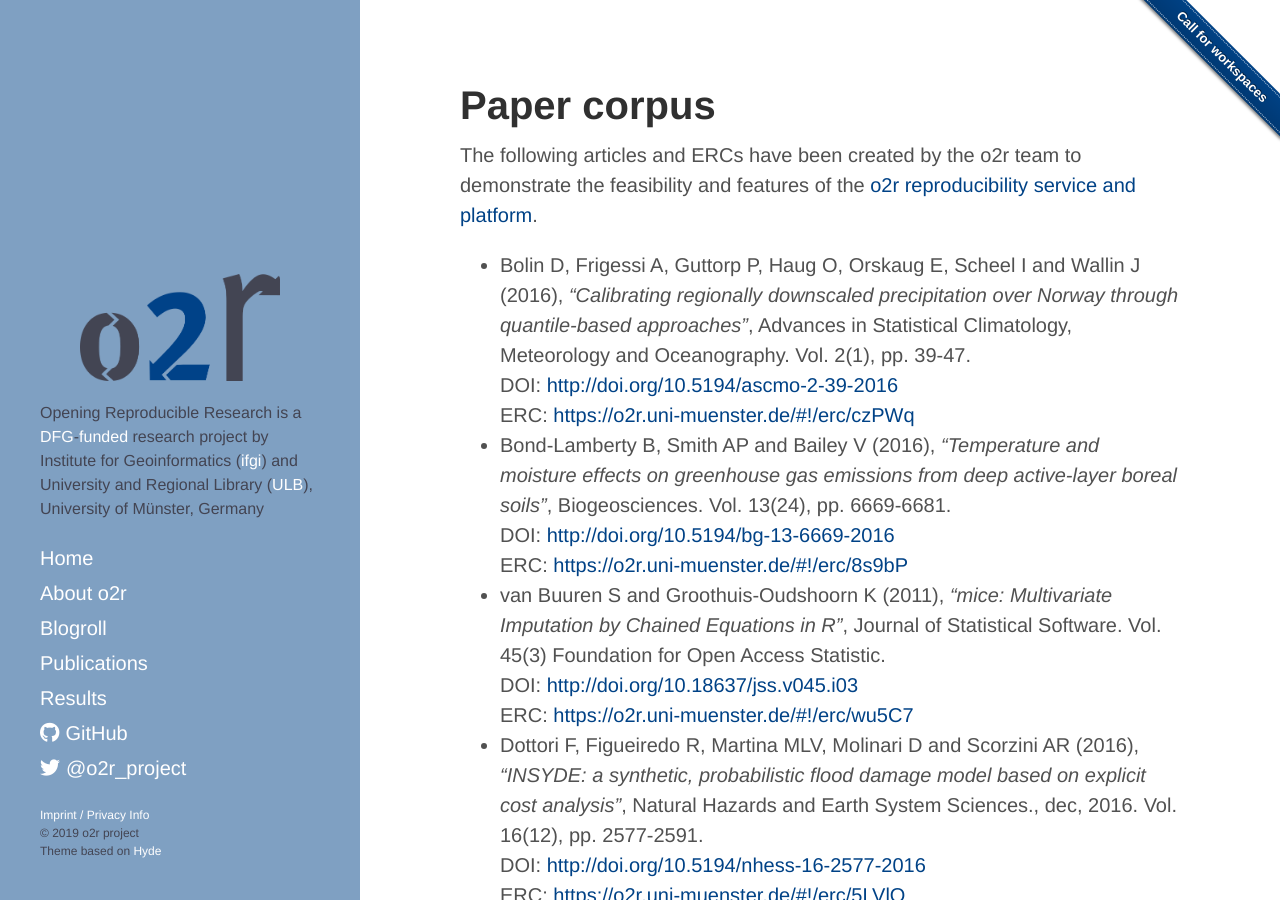
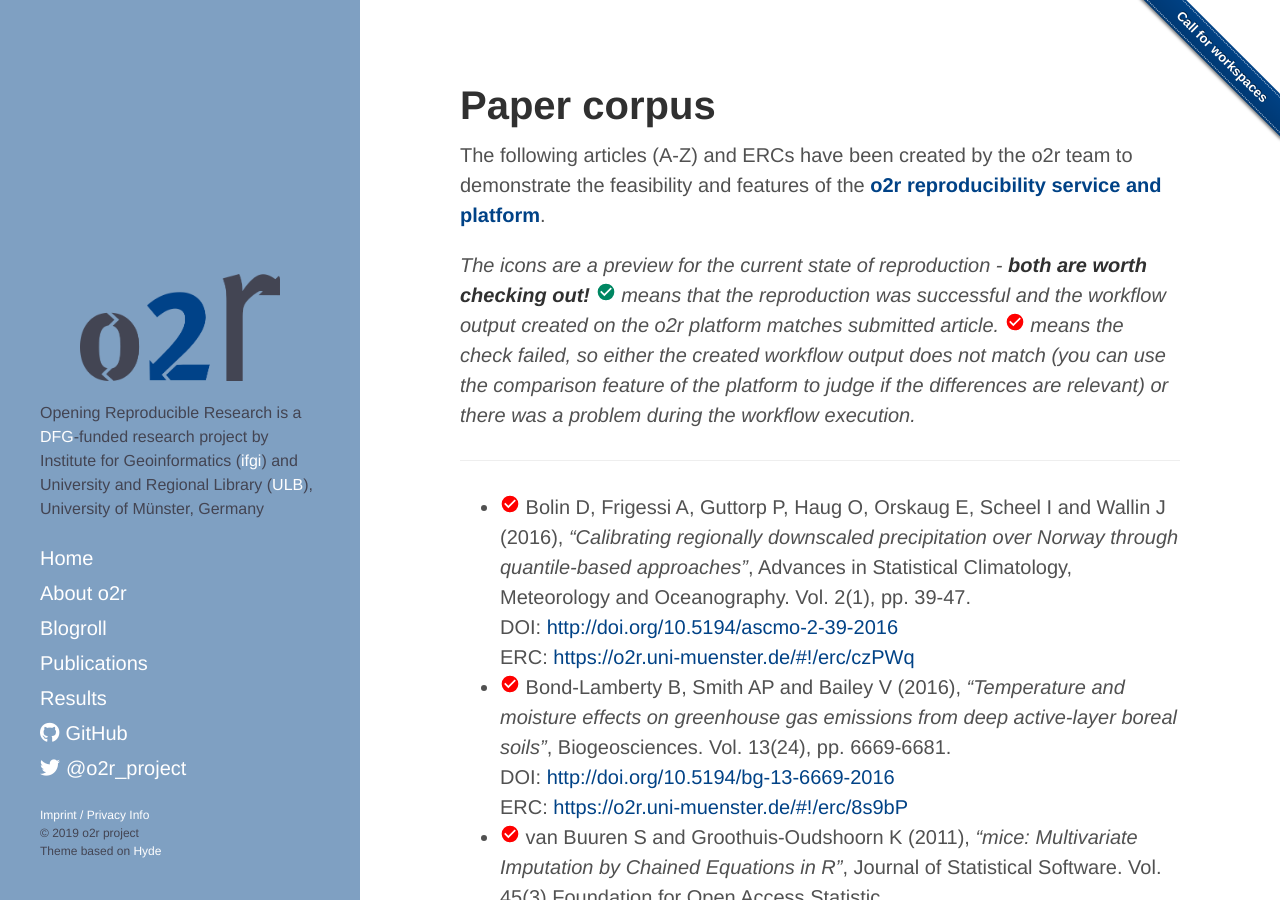
Before and after one commit to o2r-project/o2r-project.github.io, a Jekyll site: the page built from corpus.md, in a window 1280 px wide and 900 px high. Built offline with Jekyll 4.4.1, drawn with Linux system fonts in a browser that asks for light colours; nearby versions of some CDN libraries.

Commit message:
add preview icons to corpus list

```diff
--- a/_config.yml
+++ b/_config.yml
@@ -10,7 +10,7 @@ permalink:        /:year/:month/:day/:title/
 # Setup
 title:            'o2r'
 tagline:          'opening reproducible research'
-description:      'Opening Reproducible Research is a <a href="https://www.dfg.de/en/" title="DFG website">DFG</a>-<a href="http://gepris.dfg.de/gepris/projekt/274927273" title="Project description @ DFG GEPRIS">funded</a> research project by Institute for Geoinformatics (<a href="https://www.uni-muenster.de/Geoinformatics/en/" title="ifgi website">ifgi</a>) and University and Regional Library (<a href="https://www.ulb.uni-muenster.de/" title="ULB website">ULB</a>), University of Münster, Germany'
+description:      'Opening Reproducible Research is a <a href="https://www.dfg.de/en/" title="DFG website">DFG</a>-funded research project by Institute for Geoinformatics (<a href="https://www.uni-muenster.de/Geoinformatics/en/" title="ifgi website">ifgi</a>) and University and Regional Library (<a href="https://www.ulb.uni-muenster.de/" title="ULB website">ULB</a>), University of Münster, Germany'
 url:              'https://o2r.info'
 baseurl:          ''
 
--- a/corpus.md
+++ b/corpus.md
@@ -6,62 +6,68 @@ categories:
 exclude_from_nav: true
 ---
 
-The following articles and ERCs have been created by the o2r team to demonstrate the feasibility and features of the [o2r reproducibility service and platform](/results).
+The following articles (A-Z) and ERCs have been created by the o2r team to demonstrate the feasibility and features of the **[o2r reproducibility service and platform](/results)**.
 
-- Bolin D, Frigessi A, Guttorp P, Haug O, Orskaug E, Scheel I and Wallin J (2016), _"Calibrating regionally downscaled precipitation over Norway through quantile-based approaches"_, Advances in Statistical Climatology, Meteorology and Oceanography. Vol. 2(1), pp. 39-47.<br />
+_The icons are a preview for the current state of reproduction - **both are worth checking out!**
+<img alt="check successful" src="/public/images/check_green.svg" title="check successful" style="display: inline-block; margin: 0;" /> means that the reproduction was successful and the workflow output created on the o2r platform matches submitted article.
+<img alt="check failed" src="/public/images/check_red.svg" title="check failed" style="display: inline-block; margin: 0;" /> means the check failed, so either the created workflow output does not match (you can use the comparison feature of the platform to judge if the differences are relevant) or there was a problem during the workflow execution._
+
+------
+
+- <img alt="check failed" src="/public/images/check_red.svg" title="check failed" style="display: inline-block; margin: 0;" /> Bolin D, Frigessi A, Guttorp P, Haug O, Orskaug E, Scheel I and Wallin J (2016), _"Calibrating regionally downscaled precipitation over Norway through quantile-based approaches"_, Advances in Statistical Climatology, Meteorology and Oceanography. Vol. 2(1), pp. 39-47.<br />
 DOI: [http://doi.org/10.5194/ascmo-2-39-2016](http://doi.org/10.5194/ascmo-2-39-2016)<br />
 ERC: [https://o2r.uni-muenster.de/#!/erc/czPWq](https://o2r.uni-muenster.de/#!/erc/czPWq)
-- Bond-Lamberty B, Smith AP and Bailey V (2016), _"Temperature and moisture effects on greenhouse gas emissions from deep active-layer boreal soils"_, Biogeosciences. Vol. 13(24), pp. 6669-6681.<br />
+- <img alt="check failed" src="/public/images/check_red.svg" title="check failed" style="display: inline-block; margin: 0;" /> Bond-Lamberty B, Smith AP and Bailey V (2016), _"Temperature and moisture effects on greenhouse gas emissions from deep active-layer boreal soils"_, Biogeosciences. Vol. 13(24), pp. 6669-6681.<br />
 DOI: [http://doi.org/10.5194/bg-13-6669-2016](http://doi.org/10.5194/bg-13-6669-2016)<br />
 ERC: [https://o2r.uni-muenster.de/#!/erc/8s9bP](https://o2r.uni-muenster.de/#!/erc/8s9bP)
-- van Buuren S and Groothuis-Oudshoorn K (2011), _"mice: Multivariate Imputation by Chained Equations in R"_, Journal of Statistical Software. Vol. 45(3) Foundation for Open Access Statistic.<br />
+- <img alt="check failed" src="/public/images/check_red.svg" title="check failed" style="display: inline-block; margin: 0;" /> van Buuren S and Groothuis-Oudshoorn K (2011), _"mice: Multivariate Imputation by Chained Equations in R"_, Journal of Statistical Software. Vol. 45(3) Foundation for Open Access Statistic.<br />
 DOI: [http://doi.org/10.18637/jss.v045.i03](http://doi.org/10.18637/jss.v045.i03)<br />
 ERC: [https://o2r.uni-muenster.de/#!/erc/wu5C7](https://o2r.uni-muenster.de/#!/erc/wu5C7)
-- Dottori F, Figueiredo R, Martina MLV, Molinari D and Scorzini AR (2016), _"INSYDE: a synthetic, probabilistic flood damage model based on explicit cost analysis"_, Natural Hazards and Earth System Sciences., dec, 2016. Vol. 16(12), pp. 2577-2591.<br />
+- <img alt="check failed" src="/public/images/check_red.svg" title="check failed" style="display: inline-block; margin: 0;" /> Dottori F, Figueiredo R, Martina MLV, Molinari D and Scorzini AR (2016), _"INSYDE: a synthetic, probabilistic flood damage model based on explicit cost analysis"_, Natural Hazards and Earth System Sciences., dec, 2016. Vol. 16(12), pp. 2577-2591.<br />
 DOI: [http://doi.org/10.5194/nhess-16-2577-2016](http://doi.org/10.5194/nhess-16-2577-2016)<br />
 ERC: [https://o2r.uni-muenster.de/#!/erc/5LVlQ](https://o2r.uni-muenster.de/#!/erc/5LVlQ)
-- Fan Y, Olson R and Evans JP (2017), _"A Bayesian posterior predictive framework for weighting ensemble regional climate models"_, Geoscientific Model Development., jun, 2017. Vol. 10(6), pp. 2321-2332.<br />
+- <img alt="check failed" src="/public/images/check_red.svg" title="check failed" style="display: inline-block; margin: 0;" /> Fan Y, Olson R and Evans JP (2017), _"A Bayesian posterior predictive framework for weighting ensemble regional climate models"_, Geoscientific Model Development., jun, 2017. Vol. 10(6), pp. 2321-2332.<br />
 DOI: [http://doi.org/10.5194/gmd-10-2321-2017](http://doi.org/10.5194/gmd-10-2321-2017)<br />
 ERC: [https://o2r.uni-muenster.de/#!/erc/5F7FV](https://o2r.uni-muenster.de/#!/erc/5F7FV)
-- Fraza E, Elsner JB and Jagger TH (2016), _"A space--time statistical climate model for hurricane intensification in the North Atlantic basin"_, Advances in Statistical Climatology, Meteorology and Oceanography. Vol. 2(2), pp. 105-114. <br />
+- <img alt="check failed" src="/public/images/check_red.svg" title="check failed" style="display: inline-block; margin: 0;" /> Fraza E, Elsner JB and Jagger TH (2016), _"A space--time statistical climate model for hurricane intensification in the North Atlantic basin"_, Advances in Statistical Climatology, Meteorology and Oceanography. Vol. 2(2), pp. 105-114. <br />
 DOI: [http://doi.org/10.5194/ascmo-2-105-2016](http://doi.org/10.5194/ascmo-2-105-2016)<br />
 ERC: [https://o2r.uni-muenster.de/#!/erc/onYGX](https://o2r.uni-muenster.de/#!/erc/onYGX)
-- Grolemund G and Wickham H (2011), _"Dates and Times Made Easy with lubridate"_, Journal of Statistical Software, Articles. Vol. 40(3), pp. 1-25. <br />
+- <img alt="check successful" src="/public/images/check_green.svg" title="check successful" style="display: inline-block; margin: 0;" /> Grolemund G and Wickham H (2011), _"Dates and Times Made Easy with lubridate"_, Journal of Statistical Software, Articles. Vol. 40(3), pp. 1-25. <br />
 DOI: [https://doi.org/10.18637/jss.v040.i03](https://doi.org/10.18637/jss.v040.i03)<br />
 ERC: [https://o2r.uni-muenster.de/#!/erc/2HXy2](https://o2r.uni-muenster.de/#!/erc/2HXy2)
 <!-- Hyndman R and Khandakar Y (2008), _"Automatic Time Series Forecasting: The forecast Package for R"_, Journal of Statistical Software, Articles. Vol. 27(3), pp. 1-22. -->
 <!-- Kidwell MC, Lazarević LB, Baranski E, Hardwicke TE, Piechowski S, Falkenberg L-S, Kennett C, Slowik A, Sonnleitner C, Hess-Holden C, Errington TM, Fiedler S and Nosek BA (2016), _"Badges to Acknowledge Open Practices: A Simple, Low-Cost, Effective Method for Increasing Transparency"_, PLOS Biology., 05, 2016. Vol. 14(5), pp. 1-15. Public Library of Science. -->
 <!-- Marlon JR, Kelly R, Daniau A-L, Vannière B, Power MJ, Bartlein P, Higuera P, Blarquez O, Brewer S, Brücher T, Feurdean A, Romera GG, Iglesias V, Maezumi SY, Magi B, Courtney Mustaphi CJ and Zhihai T (2016), _"Reconstructions of biomass burning from sediment-charcoal \newlinerecords to improve data--model comparisons"_, Biogeosciences. Vol. 13(11), pp. 3225-3244. -->
 <!-- Mello MP, Aguiar DA, Rudorff BFT, Pebesma E, Jones J and Santos NCP (2013), _"Spatial statistic to assess remote sensing acreage estimates: An analysis of sugarcane in S #x00E3;o Paulo State, Brazil"_, In 2013 IEEE International Geoscience and Remote Sensing Symposium - IGARSS., July, 2013. , pp. 4233-4236. -->
-- Khomo L, Trumbore S, Bern CR and Chadwick OA (2017), _"Timescales of carbon turnover in soils with mixed crystalline mineralogies"_, SOIL., jan, 2017. Vol. 3(1), pp. 17-30.<br />
+- <img alt="check successful" src="/public/images/check_green.svg" title="check successful" style="display: inline-block; margin: 0;" /> Khomo L, Trumbore S, Bern CR and Chadwick OA (2017), _"Timescales of carbon turnover in soils with mixed crystalline mineralogies"_, SOIL., jan, 2017. Vol. 3(1), pp. 17-30.<br />
 DOI: [http://doi.org/10.5194/soil-3-17-2017](http://doi.org/10.5194/soil-3-17-2017)<br />
 ERC: [https://o2r.uni-muenster.de/#!/erc/k4LY5](https://o2r.uni-muenster.de/#!/erc/k4LY5)
-- Niculiţa M (2016), _"Automatic landslide length and width estimation based on the geometric processing of the bounding box and the geomorphometric analysis of DEMs"_, Natural Hazards and Earth System Sciences. Vol. 16(8), pp. 2021-2030. <br />
+- <img alt="check failed" src="/public/images/check_red.svg" title="check failed" style="display: inline-block; margin: 0;" /> Niculiţa M (2016), _"Automatic landslide length and width estimation based on the geometric processing of the bounding box and the geomorphometric analysis of DEMs"_, Natural Hazards and Earth System Sciences. Vol. 16(8), pp. 2021-2030. <br />
 DOI: [http://doi.org/10.5194/nhess-16-2021-2016](http://doi.org/10.5194/nhess-16-2021-2016)<br />
 ERC: [https://o2r.uni-muenster.de/#!/erc/hGNAf](https://o2r.uni-muenster.de/#!/erc/hGNAf)
-- Pebesma E (2012), _"spacetime: Spatio-Temporal Data in R"_, Journal of Statistical Software, Articles. Vol. 51(7), pp. 1-30. <br />
+- <img alt="check failed" src="/public/images/check_red.svg" title="check failed" style="display: inline-block; margin: 0;" /> Pebesma E (2012), _"spacetime: Spatio-Temporal Data in R"_, Journal of Statistical Software, Articles. Vol. 51(7), pp. 1-30. <br />
 DOI: [http://doi.org/10.18637/jss.v051.i07](http://doi.org/10.18637/jss.v051.i07)<br />
 ERC: [https://o2r.uni-muenster.de/#!/erc/sNeVK](https://o2r.uni-muenster.de/#!/erc/sNeVK)
 <!-- Sierra CA, Malghani S and Loescher HW (2017), _"Interactions among temperature, moisture, and oxygen concentrations in controlling decomposition rates in a boreal forest soil"_, Biogeosciences. Vol. 14(3), pp. 703-710. -->
 <!-- Sippel S, Zscheischler J, Heimann M, Lange H, Mahecha MD, van Oldenborgh GJ, Otto FEL and Reichstein M (2017), _"Have precipitation extremes and annual totals been increasing in the world's dry regions over the last 60 years?"_, Hydrology and Earth System Sciences. Vol. 21(1), pp. 441-458. -->
-- van Noordwijk M, Tanika L and Lusiana B (2017), _"Flood risk reduction and flow buffering as ecosystem services--Part 1: Theory on flow persistence, flashiness and base flow"_, Hydrology and Earth System Sciences., May, 2017. Vol. 21(5), pp. 2321-2340.<br />
+- <img alt="check successful" src="/public/images/check_green.svg" title="check successful" style="display: inline-block; margin: 0;" /> van Noordwijk M, Tanika L and Lusiana B (2017), _"Flood risk reduction and flow buffering as ecosystem services--Part 1: Theory on flow persistence, flashiness and base flow"_, Hydrology and Earth System Sciences., May, 2017. Vol. 21(5), pp. 2321-2340.<br />
 DOI: [http://doi.org/10.5194/hess-21-2321-2017](http://doi.org/10.5194/hess-21-2321-2017)<br />
 ERC: [https://o2r.uni-muenster.de/#!/erc/mV2bs](https://o2r.uni-muenster.de/#!/erc/mV2bs)
-- Thomas L and Reyes E (2014), _"Tutorial: Survival Estimation for Cox Regression Models with Time-Varying Coefficients Using SAS and R"_, Journal of Statistical Software, Code Snippets. Vol. 61(1), pp. 1-23. <br />
+- <img alt="check successful" src="/public/images/check_green.svg" title="check successful" style="display: inline-block; margin: 0;" />Thomas L and Reyes E (2014), _"Tutorial: Survival Estimation for Cox Regression Models with Time-Varying Coefficients Using SAS and R"_, Journal of Statistical Software, Code Snippets. Vol. 61(1), pp. 1-23. <br />
 DOI: [http://doi.org/10.18637/jss.v061.c01](http://doi.org/10.18637/jss.v061.c01)<br />
 ERC: [https://o2r.uni-muenster.de/#!/erc/EihH5](https://o2r.uni-muenster.de/#!/erc/EihH5)
-- Trachsel M and Telford RJ (2016), _"Technical note: Estimating unbiased transfer-function performances in spatially structured environments"_, Climate of the Past., May, 2016. Vol. 12, pp. 1215-1223. <br />
+- <img alt="check failed" src="/public/images/check_red.svg" title="check failed" style="display: inline-block; margin: 0;" /> Trachsel M and Telford RJ (2016), _"Technical note: Estimating unbiased transfer-function performances in spatially structured environments"_, Climate of the Past., May, 2016. Vol. 12, pp. 1215-1223. <br />
 DOI: [http://doi.org/10.5194/cp-12-1215-2016](http://doi.org/10.5194/cp-12-1215-2016)<br />
 ERC: [https://o2r.uni-muenster.de/#!/erc/SDFEv](https://o2r.uni-muenster.de/#!/erc/SDFEv)
-- Viechtbauer W (2010), _"Conducting Meta-Analyses in R with the metafor Package"_, Journal of Statistical Software, Articles. Vol. 36(3), pp. 1-48. <br />
+- <img alt="check failed" src="/public/images/check_red.svg" title="check failed" style="display: inline-block; margin: 0;" /> Viechtbauer W (2010), _"Conducting Meta-Analyses in R with the metafor Package"_, Journal of Statistical Software, Articles. Vol. 36(3), pp. 1-48. <br />
 DOI: [http://doi.org/10.18637/jss.v036.i03](http://doi.org/10.18637/jss.v036.i03)<br />
 ERC: [https://o2r.uni-muenster.de/#!/erc/djvve](https://o2r.uni-muenster.de/#!/erc/djvve)
 <!-- Vines TH, Albert AY, Andrew RL, Débarre F, Bock DG, Franklin MT, Gilbert KJ, Moore J-S, Renaut S and Rennison DJ (2014), _"The availability of research data declines rapidly with article age"_, Current biology. Vol. 24(1), pp. 94-97. Elsevier. -->
 <!-- Vonnahme TR, Devetter M, Žárský JD, Šabacká M and Elster J (2016), _"Controls on microalgal community structures in cryoconite\newline holes upon high-Arctic glaciers, Svalbard"_, Biogeosciences. Vol. 13(3), pp. 659-674. -->
 <!-- Webb T (2017), _"Extracting and Enriching Ocean Biogeographic Information System (OBIS) Data with R"_, \url{https://ropensci.org/blog/blog/2017/01/25/obis](). -->
-- Wickham H (2011), _"The Split-Apply-Combine Strategy for Data Analysis"_, Journal of Statistical Software. Vol. 40(1).<br />
+- <img alt="check successful" src="/public/images/check_green.svg" title="check successful" style="display: inline-block; margin: 0;" /> Wickham H (2011), _"The Split-Apply-Combine Strategy for Data Analysis"_, Journal of Statistical Software. Vol. 40(1).<br />
 DOI: [http://doi.org/10.18637/jss.v040.i01](http://doi.org/10.18637/jss.v040.i01)<br />
 ERC: [https://o2r.uni-muenster.de/#!/erc/sPprl](https://o2r.uni-muenster.de/#!/erc/sPprl)
-- Wickham H (2014), _"Tidy data"_, The Journal of Statistical Software. Vol. 59 <br />
+- <img alt="check successful" src="/public/images/check_green.svg" title="check successful" style="display: inline-block; margin: 0;" /> Wickham H (2014), _"Tidy data"_, The Journal of Statistical Software. Vol. 59 <br />
 DOI: [https://doi.org/10.18637/jss.v059.i10](https://doi.org/10.18637/jss.v059.i10)<br />
 ERC: [https://o2r.uni-muenster.de/#!/erc/N4Jzp](https://o2r.uni-muenster.de/#!/erc/N4Jzp)
```
Also changed, not shown: public/images/check_green.svg (added), public/images/check_red.svg (added).
